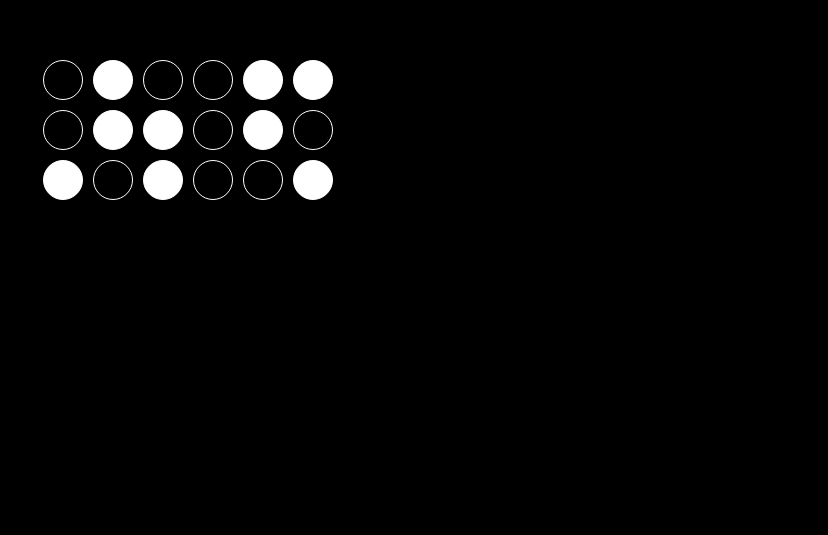
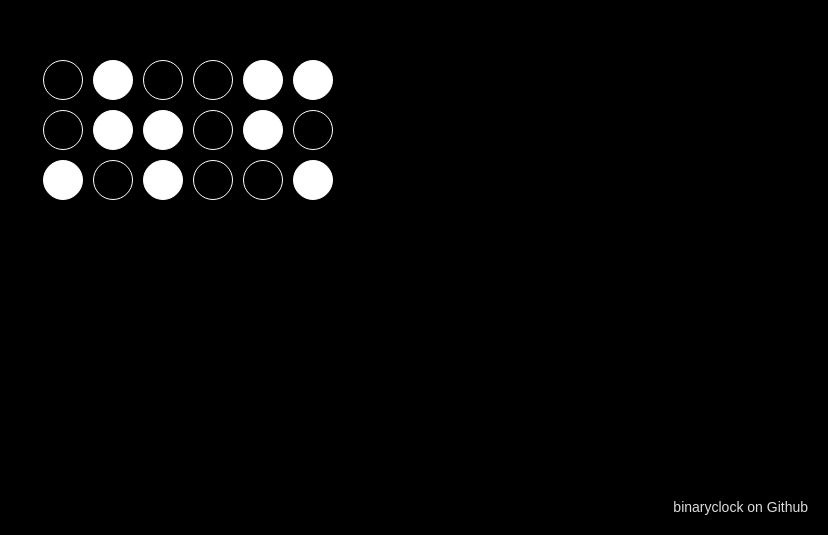
Before and after one commit to LonelessCodes/binaryclock, a website: page browser/index.html in a window 1280 px wide. Shown: the part 265-800 px from the top of the page, without its empty margins (452-1280 px from the left). Drawn offline with Linux system fonts and the light colour scheme.

Commit message:
Github Link added

```diff
--- a/browser/index.html
+++ b/browser/index.html
@@ -14,7 +14,6 @@
 			outline: none;
 			border:none;
 			background:none;
-			cursor:default;
 		}
 		body, html {
 			margin:0;
@@ -45,6 +44,18 @@
 		.clock > div > div.on {
 			background: white;
 		}
+		.github {
+			position:fixed;
+			bottom: 20px;
+			right: 20px;
+			text-align:right;
+			font-size: 14px;
+			font-family: Arial;
+		}
+		.github a {
+			color: #ddd;
+			text-decoration: none;
+		}
 		</style>
 	</head>
 	<body>
@@ -52,6 +63,9 @@
 			<div class="hour"></div>
 			<div class="minute"></div>
 			<div class="second"></div>
+		</div>
+		<div class="github">
+			<a href="https://github.com/LonelessCodes/binaryclock">binaryclock on Github</a>
 		</div>
 		<script>
 			var hours = document.querySelector(".hour");
```
